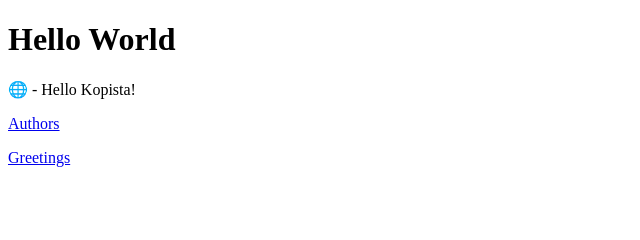
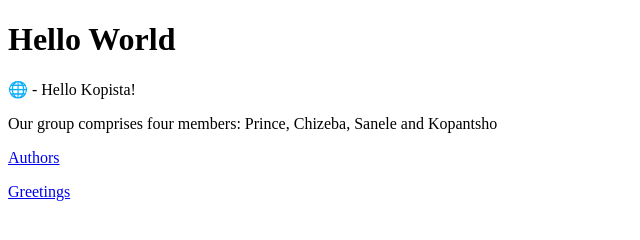
Before and after one commit to Kopantsho/elen4010a-lab1, a plain HTML site: page index.html in a window 1280 px wide. Shown: the whole page, without its empty margins (0-640 px from the left). Drawn offline with Linux system fonts and the light colour scheme.

Commit message:
Group bio

```diff
--- a/index.html
+++ b/index.html
@@ -5,6 +5,7 @@
 <body>
 <h1>Hello World</h1> <p>
 &#127760 - Hello Kopista! </p>
+<p>Our group comprises four members: Prince, Chizeba, Sanele and Kopantsho
 <p></p><a href="author.html">Authors</a></p>
 <p></p><a href="dummy.html">Greetings</a></p>
 </body> </html>
```
